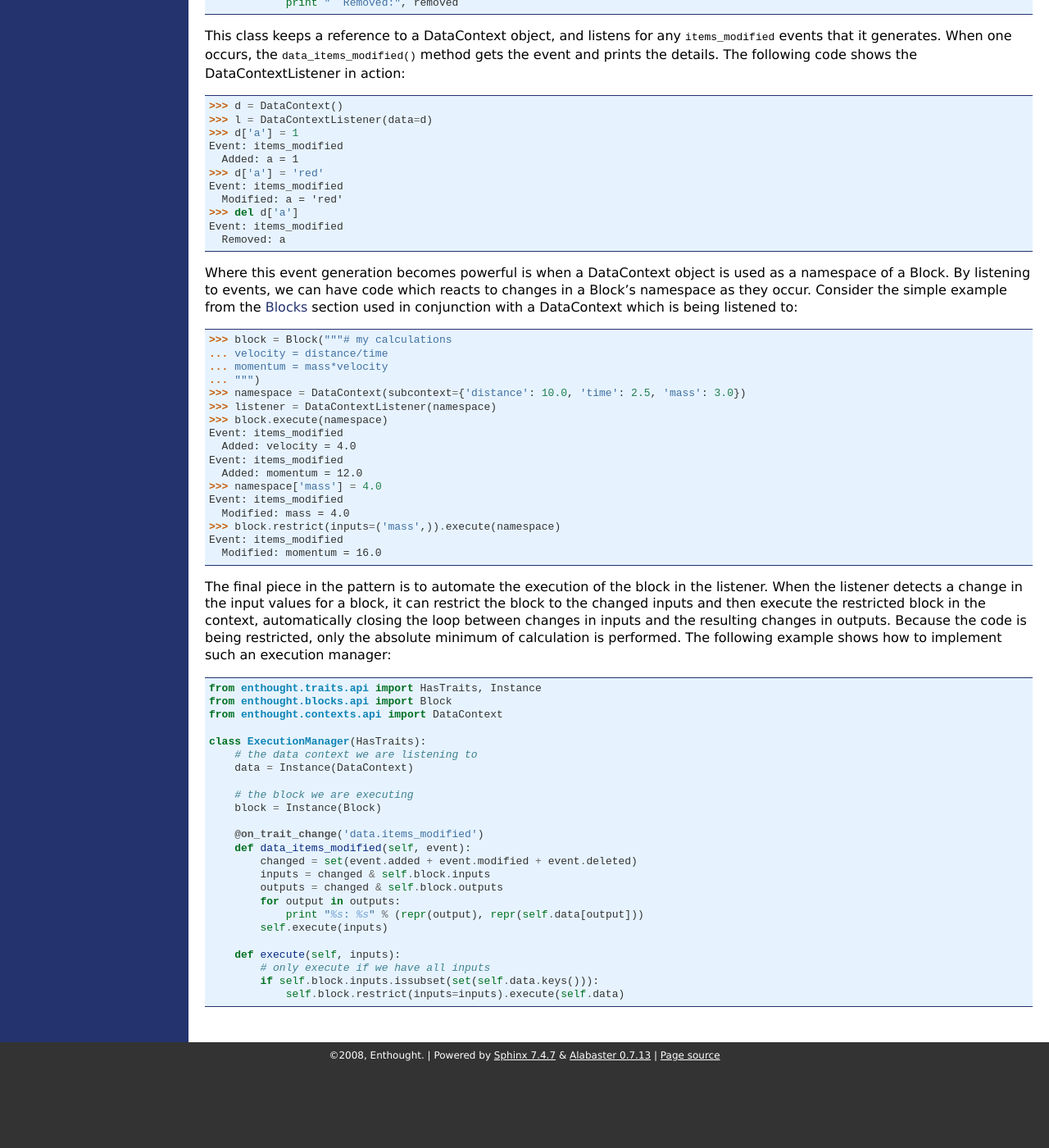
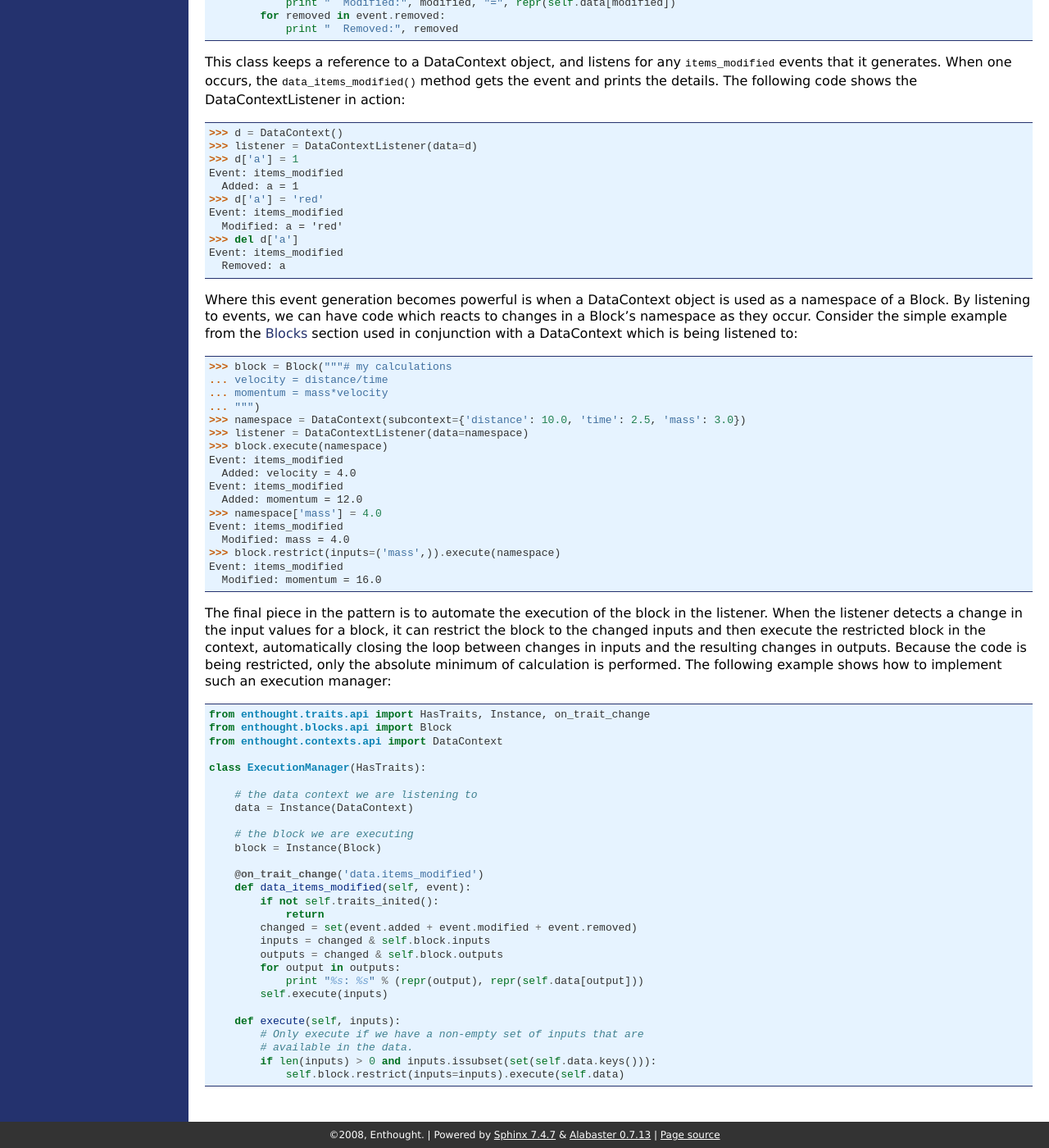
Before and after one commit to enthought/codetools, a Sphinx documentation site: the page built from docs/source/tut_datacontexts.rst, in a window 1280 px wide and 1400 px high, scrolled down 1150 px. Shown: the whole window at 82% size. Built offline with Sphinx 7.4.7, drawn with Linux system fonts in a browser that asks for light colours; before the commit the page ends 2453 px from its top, so only the background shows below that; some of the changed text lies outside the part shown.

```diff
--- a/docs/source/tut_bcem_pattern.rst
+++ b/docs/source/tut_bcem_pattern.rst
@@ -44,7 +44,7 @@ advantages:
   application code (the execution manager and UI components), the
   computation code, and the data
 
-Actually, by using Traits properties you can get the first 3 of these ---
+Actually, by using Traits properties you can get the first three of these ---
 although the code will become more and more complex as the computations get
 longer.
 
--- a/docs/source/tut_datacontexts.rst
+++ b/docs/source/tut_datacontexts.rst
@@ -59,6 +59,8 @@ something like the following::
 
         @on_trait_change('data.items_modified')
         def data_items_modified(self, event):
+            if not self.traits_inited():
+                return
             print "Event: items_modified"
             for added in event.added:
                 print "  Added:", added, "=", repr(self.data[added])
@@ -73,7 +75,7 @@ This class keeps a reference to a DataContext object, and listens for any
 following code shows the DataContextListener in action::
 
     >>> d = DataContext()
-    >>> l = DataContextListener(data=d)
+    >>> listener = DataContextListener(data=d)
     >>> d['a'] = 1
     Event: items_modified
       Added: a = 1
@@ -95,7 +97,7 @@ with a DataContext which is being listened to::
     ... momentum = mass*velocity
     ... """)
     >>> namespace = DataContext(subcontext={'distance': 10.0, 'time': 2.5, 'mass': 3.0})
-    >>> listener = DataContextListener(namespace)
+    >>> listener = DataContextListener(data=namespace)
     >>> block.execute(namespace)
     Event: items_modified
       Added: velocity = 4.0
@@ -116,11 +118,12 @@ changes in inputs and the resulting changes in outputs. Because the code is
 being restricted, only the absolute minimum of calculation is performed.  The
 following example shows how to implement such an execution manager::
 
-    from enthought.traits.api import HasTraits, Instance
+    from enthought.traits.api import HasTraits, Instance, on_trait_change
     from enthought.blocks.api import Block
     from enthought.contexts.api import DataContext
 
     class ExecutionManager(HasTraits):
+
         # the data context we are listening to
         data = Instance(DataContext)
 
@@ -129,7 +132,9 @@ following example shows how to implement such an execution manager::
 
         @on_trait_change('data.items_modified')
         def data_items_modified(self, event):
-            changed = set(event.added + event.modified + event.deleted)
+            if not self.traits_inited():
+                return
+            changed = set(event.added + event.modified + event.removed)
             inputs = changed & self.block.inputs
             outputs = changed & self.block.outputs
             for output in outputs:
@@ -137,6 +142,7 @@ following example shows how to implement such an execution manager::
             self.execute(inputs)
 
         def execute(self, inputs):
-            # only execute if we have all inputs
-            if self.block.inputs.issubset(set(self.data.keys())):
+            # Only execute if we have a non-empty set of inputs that are
+            # available in the data.
+            if len(inputs) > 0 and inputs.issubset(set(self.data.keys())):
                 self.block.restrict(inputs=inputs).execute(self.data)
```
Also changed, not shown: docs/source/tut_blocks.rst (+7 -7 lines), docs/source/chaco_plot_1.png.
